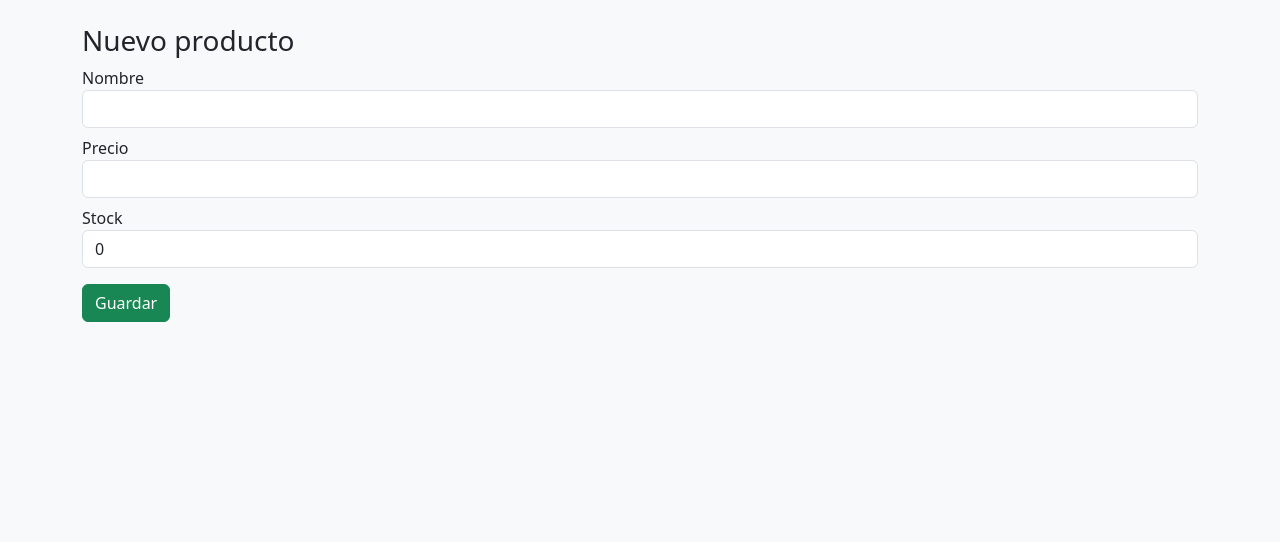
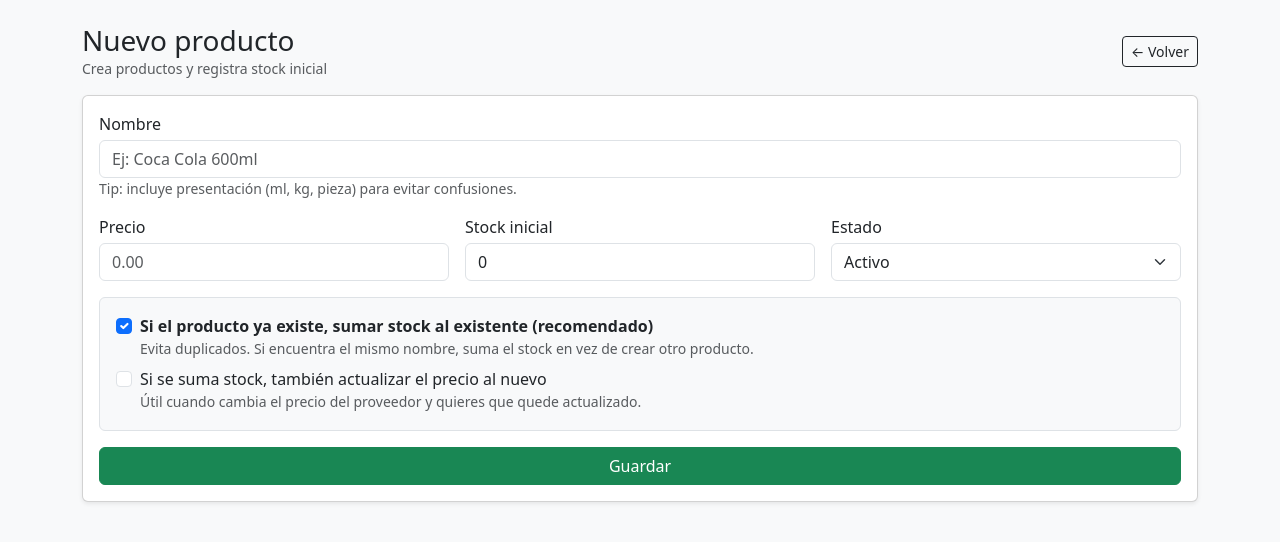
Before and after one commit to letrujillo89/controlpyme, a Python web app: template app/templates/products/new.html in a window 1280 px wide. Shown: the part 56-598 px from the top of the page. Run offline with Jinja, Linux system fonts and the light colour scheme; the template is opened without the code that fills it, so the values that code supplies are empty.

Commit message:
feat: smart product creation with merge + automatic kardex entry

```diff
--- a/app/templates/products/new.html
+++ b/app/templates/products/new.html
@@ -1,25 +1,74 @@
 {% extends "base.html" %}
 {% block content %}
 
-<h3>Nuevo producto</h3>
-
-<form method="post">
-  <div class="mb-2">
-    <label>Nombre</label>
-    <input class="form-control" name="name" required>
+<div class="d-flex justify-content-between align-items-center flex-wrap gap-2 mb-3">
+  <div>
+    <h3 class="mb-0">Nuevo producto</h3>
+    <div class="text-muted small">Crea productos y registra stock inicial</div>
+  </div>
+  <a class="btn btn-outline-dark btn-sm" href="{{ url_for('products.list_products') }}">← Volver</a>
 </div>
 
-  <div class="mb-2">
-    <label>Precio</label>
-    <input class="form-control" name="price" required>
+<div class="card shadow-sm">
+  <div class="card-body">
+
+    <form method="post" class="row g-3">
+
+      <div class="col-12">
+        <label class="form-label mb-1">Nombre</label>
+        <input class="form-control" name="name" placeholder="Ej: Coca Cola 600ml" required>
+        <div class="text-muted small">Tip: incluye presentación (ml, kg, pieza) para evitar confusiones.</div>
       </div>
 
-  <div class="mb-3">
-    <label>Stock</label>
-    <input class="form-control" name="stock" value="0">
+      <div class="col-12 col-md-4">
+        <label class="form-label mb-1">Precio</label>
+        <input class="form-control" name="price" type="number" step="0.01" min="0" placeholder="0.00" required>
       </div>
 
+      <div class="col-12 col-md-4">
+        <label class="form-label mb-1">Stock inicial</label>
+        <input class="form-control" name="stock" type="number" step="1" min="0" value="0">
+      </div>
+
+      <div class="col-12 col-md-4">
+        <label class="form-label mb-1">Estado</label>
+        <select class="form-select" name="is_active">
+          <option value="1" selected>Activo</option>
+          <option value="0">Inactivo</option>
+        </select>
+      </div>
+
+      <div class="col-12">
+        <div class="border rounded p-3 bg-light">
+          <div class="form-check">
+            <input class="form-check-input" type="checkbox" name="merge_if_exists" id="merge_if_exists" value="1" checked>
+            <label class="form-check-label fw-semibold" for="merge_if_exists">
+              Si el producto ya existe, sumar stock al existente (recomendado)
+            </label>
+            <div class="text-muted small">
+              Evita duplicados. Si encuentra el mismo nombre, suma el stock en vez de crear otro producto.
+            </div>
+          </div>
+
+          <div class="form-check mt-2">
+            <input class="form-check-input" type="checkbox" name="update_price_if_merge" id="update_price_if_merge" value="1">
+            <label class="form-check-label" for="update_price_if_merge">
+              Si se suma stock, también actualizar el precio al nuevo
+            </label>
+            <div class="text-muted small">
+              Útil cuando cambia el precio del proveedor y quieres que quede actualizado.
+            </div>
+          </div>
+        </div>
+      </div>
+
+      <div class="col-12 d-grid">
         <button class="btn btn-success">Guardar</button>
+      </div>
+
     </form>
 
+  </div>
+</div>
+
 {% endblock %}
```
Also changed, not shown: app/products/routes.py (+82 -5 lines). Lines whose indentation alone changed are shown as unchanged.
